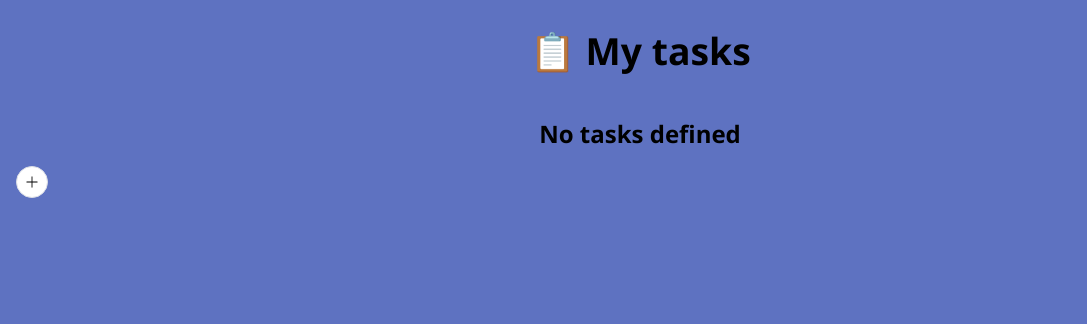
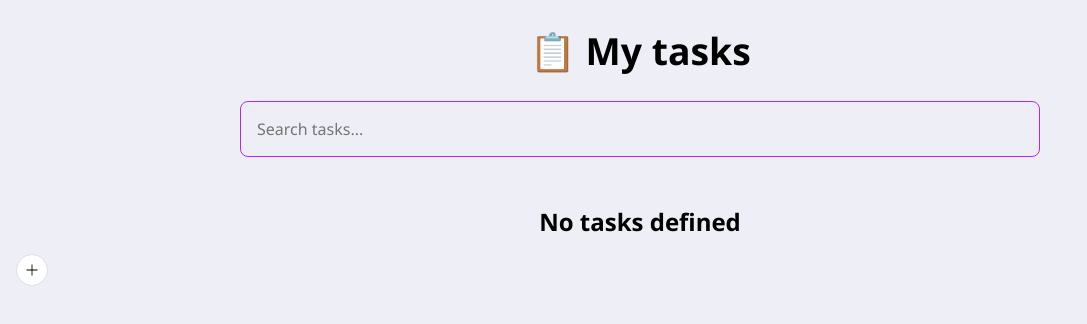
Before and after one commit to chowchow-dev/todo-app, a Vue app: page / in a window 1280 px wide. Shown: the top 324 px of the page, without its empty margins (0-1087 px from the left). Built offline with nearby package versions, Linux system fonts and the light colour scheme.

Commit message:
wip: revamp ux app

```diff
--- a/src/App.vue
+++ b/src/App.vue
@@ -1,10 +1,11 @@
 <script setup>
-import { ref, watch } from 'vue'
+import { ref, watch, computed } from 'vue'
 import AddTodo from './components/AddTodo.vue'
 import TodoItem from './components/TodoItem.vue'
 import { nanoid } from 'nanoid'
 import { useLocalStorage } from './composables/useLocalStorage'
 import FormCreateTask from './components/FormCreateTask.vue'
+import SearchTasks from './components/Search.vue'
 
 const localStorage = useLocalStorage('tasks')
 
@@ -66,6 +67,20 @@ const handleDrop = () => {
   draggedOverId.value = null
 }
 
+const searchQuery = ref('')
+const filteredTasks = computed(() => {
+  if (!searchQuery.value) return tasks.value
+  return tasks.value.filter(
+    (task) =>
+      task.title.toLowerCase().includes(searchQuery.value.toLowerCase()) ||
+      (task.desc && task.desc.toLowerCase().includes(searchQuery.value.toLowerCase()))
+  )
+})
+
+const handleSearch = (query) => {
+  searchQuery.value = query
+}
+
 watch(
   tasks,
   (newTasks) => {
@@ -79,11 +94,13 @@ watch(
   <!-- <pre>{{ tasks }}</pre> -->
   <h1 :class="$style.title">📋 My tasks</h1>
 
+  <SearchTasks @search="handleSearch" />
+
   <ul :class="$style.todoList">
     <div :class="$style.emptyTaskText" v-if="tasks.length === 0">No tasks defined</div>
     <template v-else>
       <TodoItem
-        v-for="task in tasks"
+        v-for="task in filteredTasks"
         :key="task.id"
         :task="task"
         :dragId="task.id"
--- a/src/assets/base.css
+++ b/src/assets/base.css
@@ -1,5 +1,5 @@
 :root {
-  --background: #5e72c1;
+  --background: #edeef6;
   --color: black;
   --task-background: #eeeff3;
   --task-hover-background: #f9fafe;
--- /dev/null
+++ b/src/components/Search.vue
@@ -0,0 +1,38 @@
+<script setup>
+import { ref } from 'vue'
+
+const emit = defineEmits(['search'])
+const searchQuery = ref('')
+
+const handleSearch = () => {
+  emit('search', searchQuery.value)
+}
+</script>
+
+<template>
+  <div :class="$style.searchContainer">
+    <input
+      type="text"
+      v-model="searchQuery"
+      @input="handleSearch"
+      placeholder="Search tasks..."
+      :class="$style.searchInput"
+    />
+  </div>
+</template>
+
+<style module>
+.searchContainer {
+  max-width: 50rem;
+  margin: 0 auto;
+  margin-bottom: calc(4 * var(--spacing));
+}
+
+.searchInput {
+  width: -webkit-fill-available;
+  padding: calc(var(--spacing) * 2);
+  border: 1px solid #b624ff;
+  border-radius: calc(var(--spacing));
+  font-size: 1rem;
+}
+</style>
--- a/src/components/TodoItem.vue
+++ b/src/components/TodoItem.vue
@@ -29,7 +29,10 @@ defineEmits(['delete', 'reopenOrCompleteTask', 'dragstart', 'dragover', 'dragend
       {
         [$style.completed]: task.completed,
         [$style.dragging]: isDragging,
-        [$style.dragOver]: isDragOver
+        [$style.dragOver]: isDragOver,
+        [$style.high]: task.priority === 'high',
+        [$style.medium]: task.priority === 'medium',
+        [$style.low]: task.priority === 'low'
       }
     ]"
     draggable="true"
@@ -38,6 +41,10 @@ defineEmits(['delete', 'reopenOrCompleteTask', 'dragstart', 'dragover', 'dragend
     @dragend="$emit('dragend')"
     @drop="$emit('drop')"
   >
+    <el-icon v-if="task.completed" :class="[$style.icon, $style.iconAnimate]">
+      <Check />
+    </el-icon>
+
     <label :class="$style.label" :title="task.completed ? 'Reopen task' : 'Complete task'">
       <div :class="$style.labelText">
         <span :class="$style.text">{{ task.title }}</span>
@@ -96,23 +103,57 @@ defineEmits(['delete', 'reopenOrCompleteTask', 'dragstart', 'dragover', 'dragend
 }
 
 .task {
-  background: var(--task-background);
-  border-radius: calc(var(--spacing) / 2);
+  position: relative;
+  border-radius: calc(var(--spacing));
   display: flex;
   gap: var(--spacing);
   align-items: center;
   padding: calc(2 * var(--spacing));
-  position: relative;
-}
-
-.task:hover {
-  background: var(--task-hover-background);
-}
-
-.task {
   transition:
     background-color 0.3s ease,
     transform 0.3s ease;
+}
+
+.task.high {
+  background: #ff2f2fcc;
+  color: #fff;
+}
+
+.task.medium {
+  background: #ffea28;
+  color: #000;
+}
+
+.task.low {
+  background: #3dff7fcc;
+  color: #000;
+}
+
+.task.completed .icon {
+  padding: 8px;
+  border-radius: 8px;
+  margin-right: 8px;
+  color: #fff;
+}
+
+.task.completed.high .icon {
+  background-color: #dddddd9d;
+}
+
+.task.completed.medium .icon {
+  background-color: #4b4b4b6e;
+}
+
+.task.completed.low .icon {
+  background-color: #4b4b4b6e;
+}
+
+.task.completed {
+  border-left: 16px solid #00ff1ee3;
+  opacity: 0.8;
+  filter: none;
+  animation: 0.5s ease-in 0s 1 normal none running animation-completed;
+  transition: 0.3s !important;
 }
 
 .task.dragging {
@@ -145,16 +186,9 @@ defineEmits(['delete', 'reopenOrCompleteTask', 'dragstart', 'dragover', 'dragend
   align-items: center;
 }
 
-.task:hover .delete,
-.task .delete:focus-within {
-  color: var(--delete-color);
-  border-color: var(--delete-color);
-}
-
 .completed .text,
 .completed .desc {
   text-decoration: line-through;
-  color: var(--task-completed-color);
 }
 
 .delete {
@@ -168,8 +202,6 @@ defineEmits(['delete', 'reopenOrCompleteTask', 'dragstart', 'dragover', 'dragend
   display: grid;
   place-content: center;
   transition: all 0.2s;
-  color: transparent;
-  border: 2px solid transparent;
 }
 
 .labelText {
@@ -179,6 +211,10 @@ defineEmits(['delete', 'reopenOrCompleteTask', 'dragstart', 'dragover', 'dragend
   width: 100%;
 }
 
+.labelText .text {
+  font-weight: 600;
+}
+
 .badge {
   width: 100%;
   text-transform: capitalize;
@@ -186,7 +222,7 @@ defineEmits(['delete', 'reopenOrCompleteTask', 'dragstart', 'dragover', 'dragend
 
 .created {
   font-size: 0.8rem;
-  color: var(--task-completed-color);
+  /* color: var(--task-completed-color); */
   font-style: italic;
 }
 
@@ -194,11 +230,41 @@ defineEmits(['delete', 'reopenOrCompleteTask', 'dragstart', 'dragover', 'dragend
   width: 100%;
   text-align: left;
   font-size: 0.8rem;
-  color: var(--task-completed-color);
+  /* color: var(--task-completed-color); */
 }
 
 .btnMore {
   cursor: pointer;
   rotate: 90deg;
 }
+
+.icon {
+  opacity: 0;
+  transform: scale(0.5);
+}
+
+.iconAnimate {
+  animation: popIn 0.3s ease-out forwards;
+}
+
+@keyframes popIn {
+  0% {
+    opacity: 0;
+    transform: scale(0.5);
+  }
+  70% {
+    opacity: 1;
+    transform: scale(1.2);
+  }
+  100% {
+    opacity: 1;
+    transform: scale(1);
+  }
+}
+
+@keyframes animation-completed {
+  0% {
+    opacity: 0;
+  }
+}
 </style>
```
Also changed, not shown: .eslintrc.cjs.
